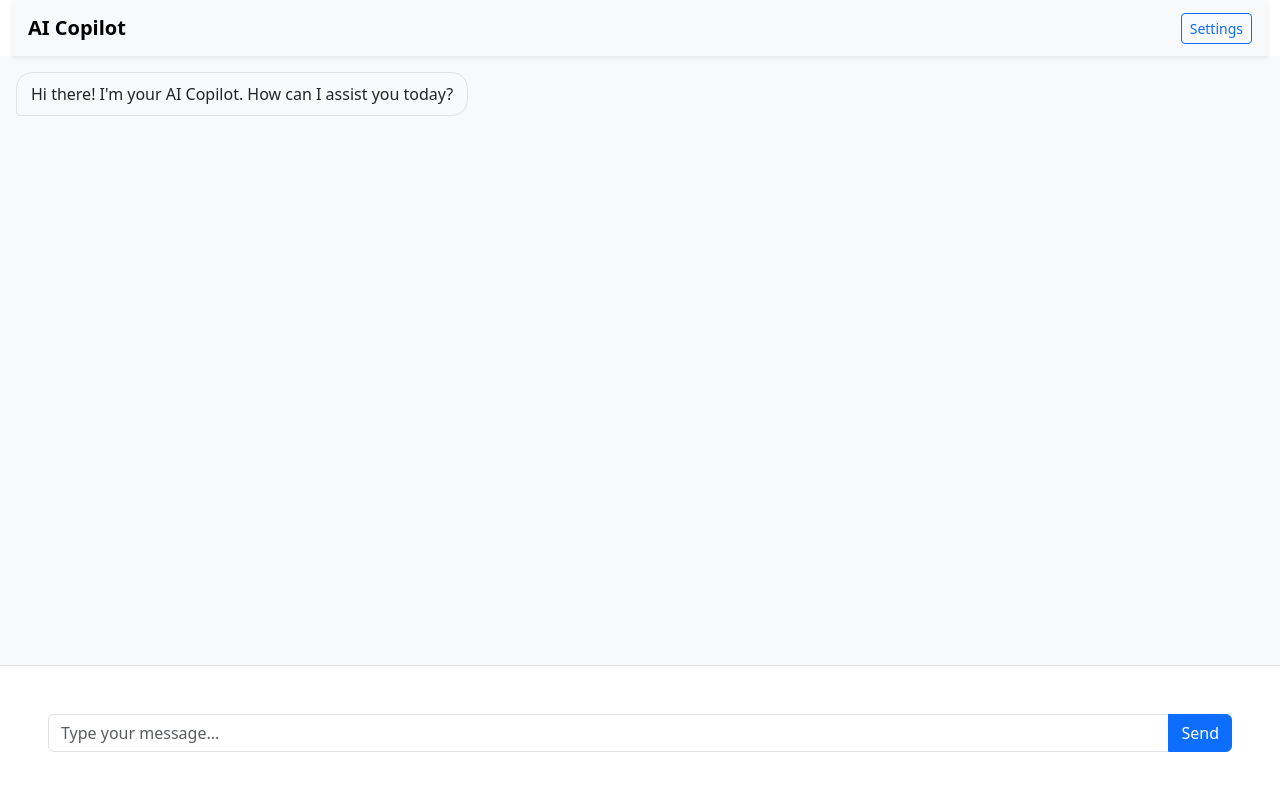
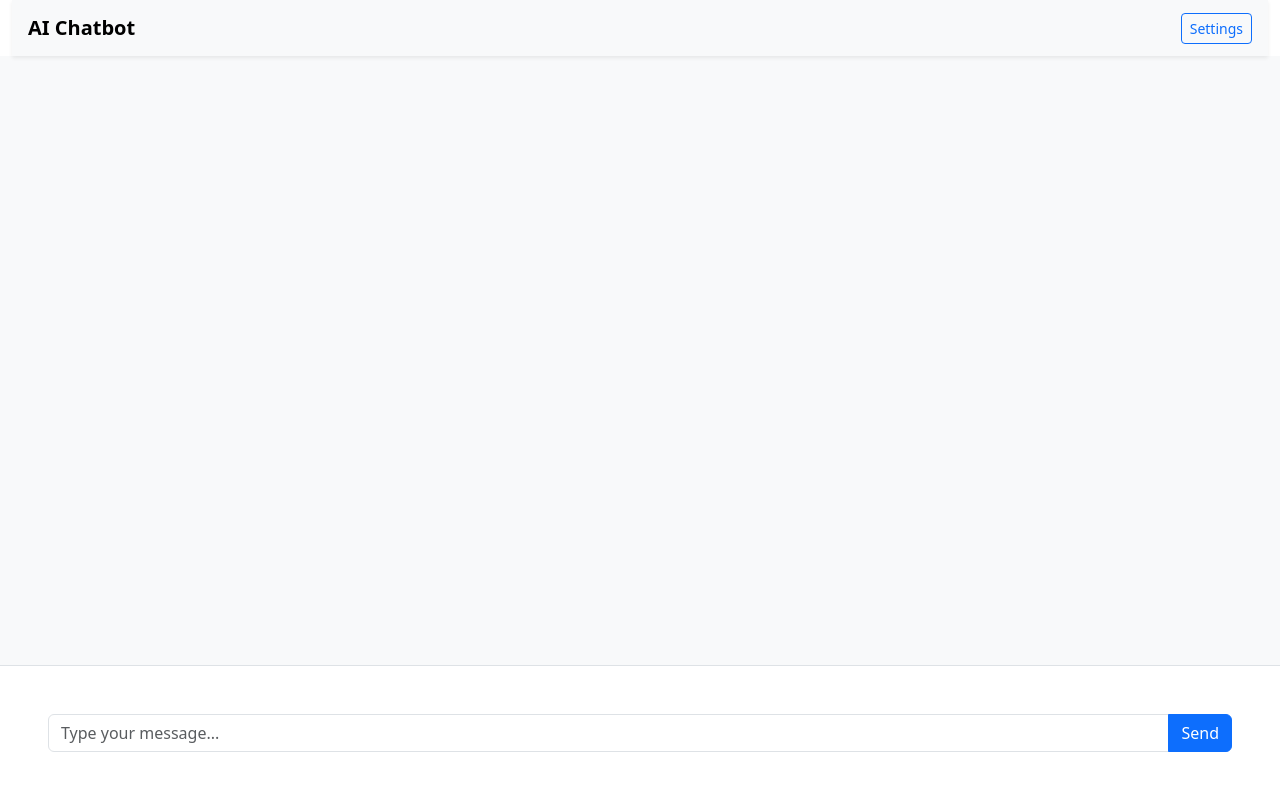
Before and after one commit to Jappreet-Singh/copliot_clone, an Angular app: page / in a window 1280 px wide. Shown: the top 790 px of the page. Built offline with nearby package versions, Linux system fonts and the light colour scheme.

Commit message:
phase 2 finalisation

```diff
--- a/src/app/chat/chat.html
+++ b/src/app/chat/chat.html
@@ -1,7 +1,7 @@
 <div class="container-fluid vh-100 d-flex flex-column">
   <!-- Navbar -->
   <nav class="navbar navbar-light bg-light shadow-sm px-3">
-    <a class="navbar-brand fw-bold" href="#">AI Copilot</a>
+    <a class="navbar-brand fw-bold" href="#">AI Chatbot</a>
     <button class="btn btn-outline-primary btn-sm">Settings</button>
   </nav>
 
@@ -21,11 +21,11 @@
     <div class="col-md-9 col-lg-12 d-flex flex-column p-0">
       <div id="chat-container" class="flex-grow-1 overflow-auto p-3">
         <!-- Welcome message -->
-        <div class="message ai-message">
+        <!-- <div class="message ai-message">
           <div class="message-content bg-light border">
             Hi there! I'm your AI Copilot. How can I assist you today?
           </div>
-        </div>
+        </div> -->
 
         @for(message of conversation;track message) {
           @if(message.role=='user') {
--- a/src/app/chat/chat.ts
+++ b/src/app/chat/chat.ts
@@ -46,9 +46,11 @@ export class Chat {
     next: (res) => {
       // Replace the last "Typing..." placeholder
       this.conversation[this.conversation.length - 1].content = res.response;
+      console.log(res);
     },
     error: () => {
       this.conversation[this.conversation.length - 1].content = "Error: AI not responding";
+      console.log("Error: AI not responding");
     }
   });
 }
```
Also changed, not shown: 1 other file (tests, documents, lock files or other folders).
